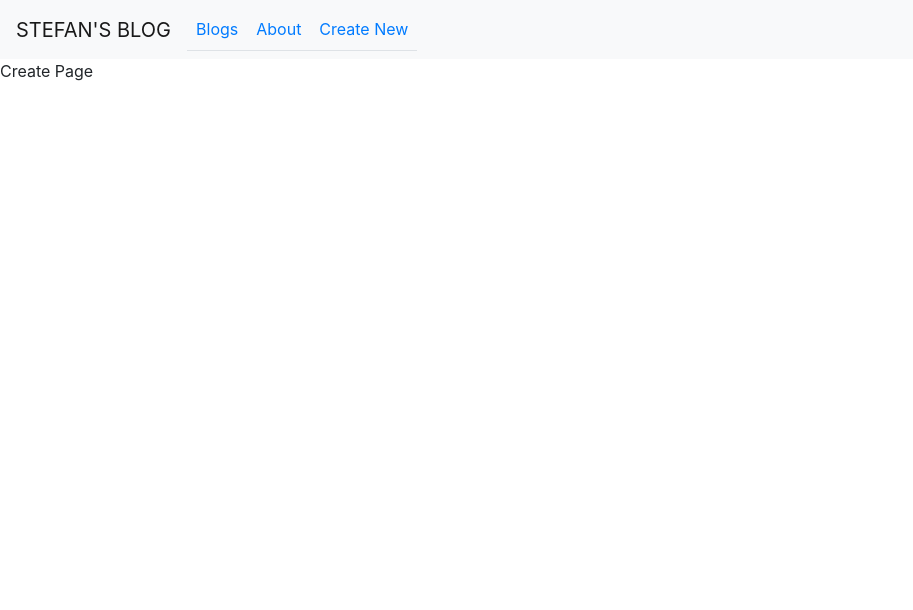
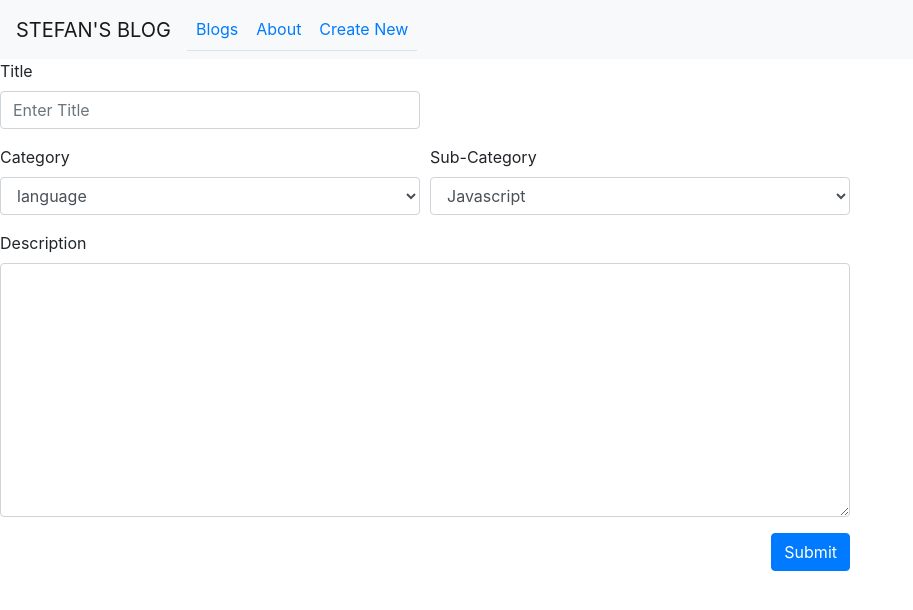
Before and after one commit to devstefancho/toy-nodejs-1, a React (Create React App) app in the folder frontend/: page /create in a window 1280 px wide. Shown: the top 610 px of the page, without its empty margins (0-913 px from the left). Built offline with nearby package versions, Linux system fonts and the light colour scheme.

Commit message:
default form and hierarchical selecting option

```diff
--- a/frontend/src/components/create.js
+++ b/frontend/src/components/create.js
@@ -1,5 +1,92 @@
-import React from "react";
+import React, { useState } from "react";
+import Form from "react-bootstrap/Form";
+import Col from "react-bootstrap/Col";
+import Button from "react-bootstrap/Button";
 
 export const Create = () => {
-  return <div>Create Page</div>;
+  const [isloading, setIsloading] = useState(false);
+  const [firstOption, setFirstOption] = useState("language");
+  const handleClick = () => setIsloading(true);
+  return (
+    <>
+      <Form>
+        <Form.Row>
+          <Form.Group as={Col} md="4" controlId="formGridTitle">
+            <Form.Label>Title</Form.Label>
+            <Form.Control required type="text" placeholder="Enter Title" />
+          </Form.Group>
+        </Form.Row>
+        <Form.Row>
+          <Form.Group as={Col} md="4" controlId="formGridCategory">
+            <Form.Label>Category</Form.Label>
+            <Form.Control
+              as="select"
+              onChange={(e) => setFirstOption(e.target.value)}
+            >
+              <option value="language">language</option>
+              <option value="ideas">ideas</option>
+              <option value="news">news on tech</option>
+              <option value="useful-sitemap">useful sitemap</option>
+            </Form.Control>
+          </Form.Group>
+          <Form.Group as={Col} md="4" controlId="formGridSubCategory">
+            <Form.Label>Sub-Category</Form.Label>
+            <Form.Control as="select">
+              {firstOption && firstOption === "language" && (
+                <>
+                  <option value="">Javascript</option>
+                  <option value="">HTML5</option>
+                  <option value="">CSS3</option>
+                </>
+              )}
+              {firstOption && firstOption === "ideas" && (
+                <>
+                  <option value="">Business Idea</option>
+                  <option value="">Application</option>
+                  <option value="">Services</option>
+                </>
+              )}
+              {firstOption && firstOption === "news" && (
+                <>
+                  <option value="">a</option>
+                  <option value="">b</option>
+                  <option value="">c</option>
+                </>
+              )}
+              {firstOption && firstOption === "useful-sitemap" && (
+                <>
+                  <option value="">1</option>
+                  <option value="">2</option>
+                  <option value="">3</option>
+                </>
+              )}
+            </Form.Control>
+          </Form.Group>
+        </Form.Row>
+        <Form.Row>
+          <Form.Group as={Col} md="8" controlId="formGridDescription">
+            <Form.Label>Description</Form.Label>
+            <Form.Control
+              as="textarea"
+              // @ts-ignore
+              rows="10"
+            />
+          </Form.Group>
+        </Form.Row>
+      </Form>
+      <Form.Row>
+        <Form.Group as={Col} md="8" className="flex-row-reverse">
+          <div className="text-right">
+            <Button
+              variant="primary"
+              disabled={isloading}
+              onClick={!isloading ? handleClick : null}
+            >
+              Submit
+            </Button>{" "}
+          </div>
+        </Form.Group>
+      </Form.Row>
+    </>
+  );
 };
```
